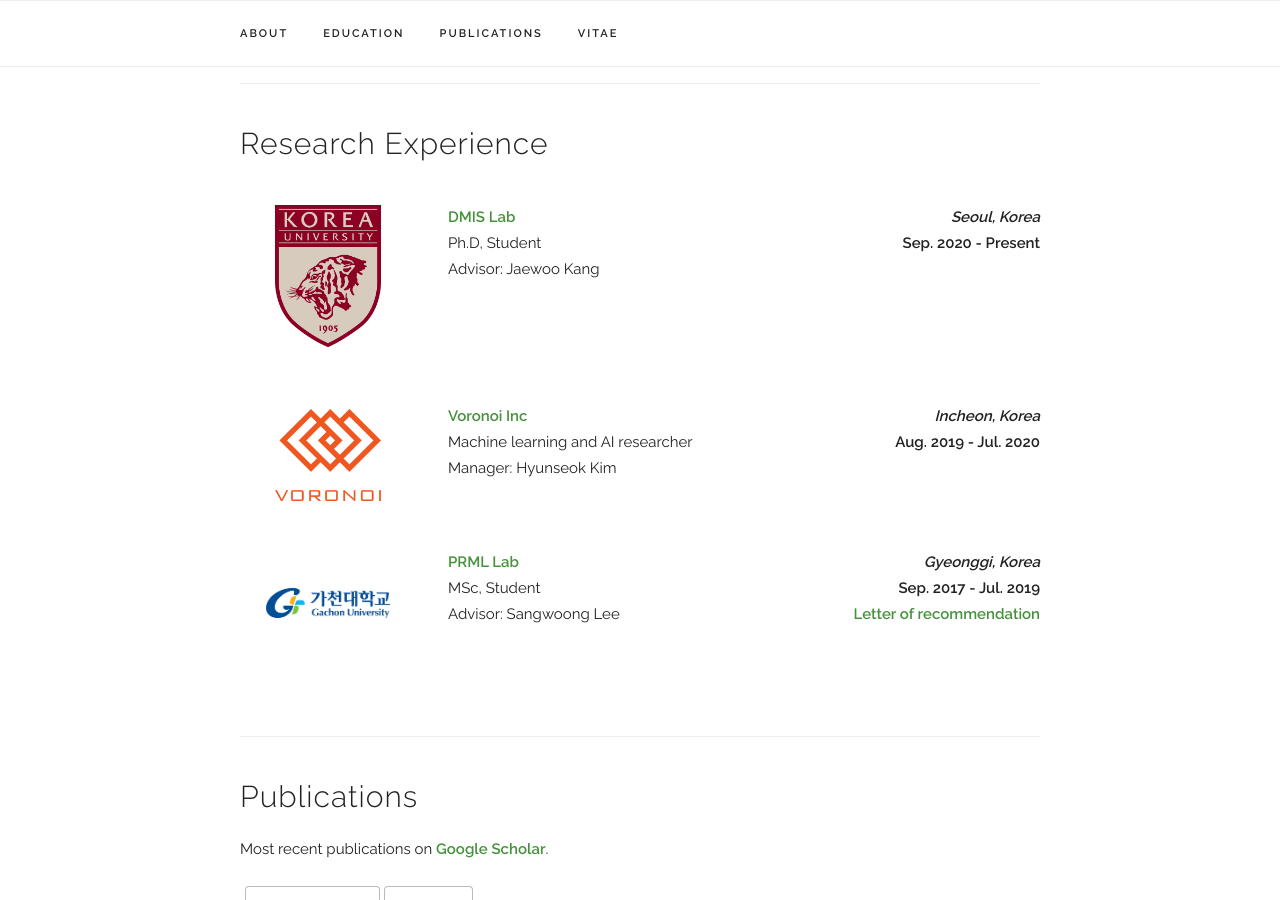
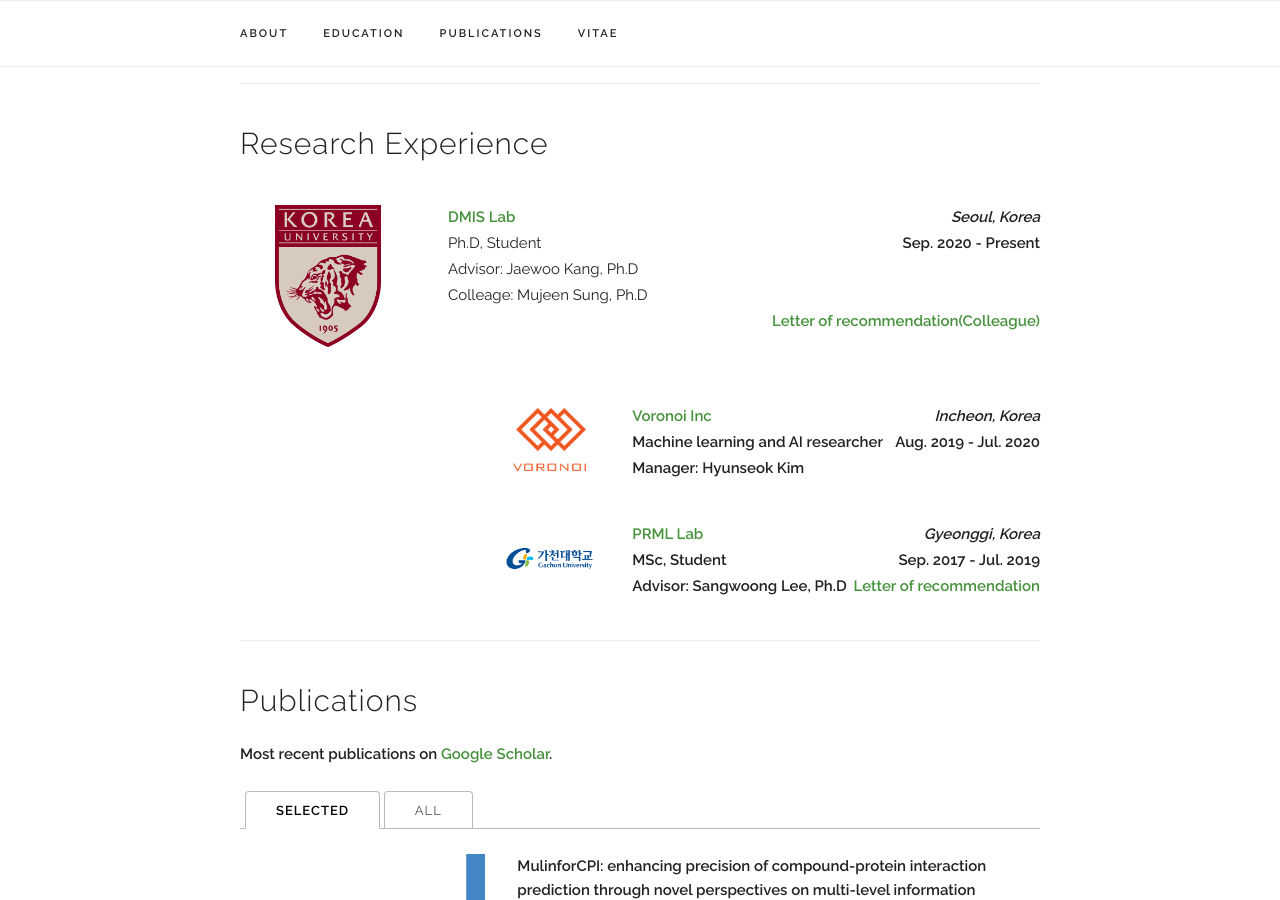
Before and after one commit to quangnguyenbn99/quangnguyenbn99.github.io, a Jekyll site: the page built from index.html, in a window 1280 px wide and 900 px high, scrolled down 1204 px. Built offline with Jekyll 4.4.1, drawn with Linux system fonts in a browser that asks for light colours; some web fonts are replaced.

Commit message:
Update index.html

```diff
--- a/index.html
+++ b/index.html
@@ -102,8 +102,8 @@
             <div class="nine columns">
               <p class="title"><b><a href="https://dmis.korea.ac.kr/">DMIS Lab</a> <b style="float:right;"><i>Seoul, Korea</i></b></b></p>
               <p>Ph.D, Student <b style="float:right;">Sep. 2020 - Present</b></p>
-              <p>Advisor: Jaewoo Kang</p>
-              <p></p>
+              <p>Advisor: Jaewoo Kang, Ph.D</p><p></p>
+              <p>Colleage: Mujeen Sung, Ph.D</p> <b style="float:right;"><a href={{ "/assets/cv/LoR_Dr_Sung.pdf" | prepend: site.baseurl}} target="_blank">Letter of recommendation(Colleague)</a><p></p>
             </div>
           </div>
         </div>
@@ -136,7 +136,7 @@
               <p class="title"><b><a href=" http://pr.gachon.ac.kr/">PRML Lab</a><b style="float:right;"><i>Gyeonggi, Korea</i></b></b></p>
 
               <p>MSc, Student <b style="float:right;">Sep. 2017 - Jul. 2019</b></p>
-              <p>Advisor: Sangwoong Lee  <b style="float:right;"><a href={{ "/assets/cv/LoR_Professor_Lee.pdf" | prepend: site.baseurl}} target="_blank">Letter of recommendation</a></b>
+              <p>Advisor: Sangwoong Lee, Ph.D <b style="float:right;"><a href={{ "/assets/cv/LoR_Professor_Lee.pdf" | prepend: site.baseurl}} target="_blank">Letter of recommendation</a></b>
               <p></p>
             </div>
           </div>
```
